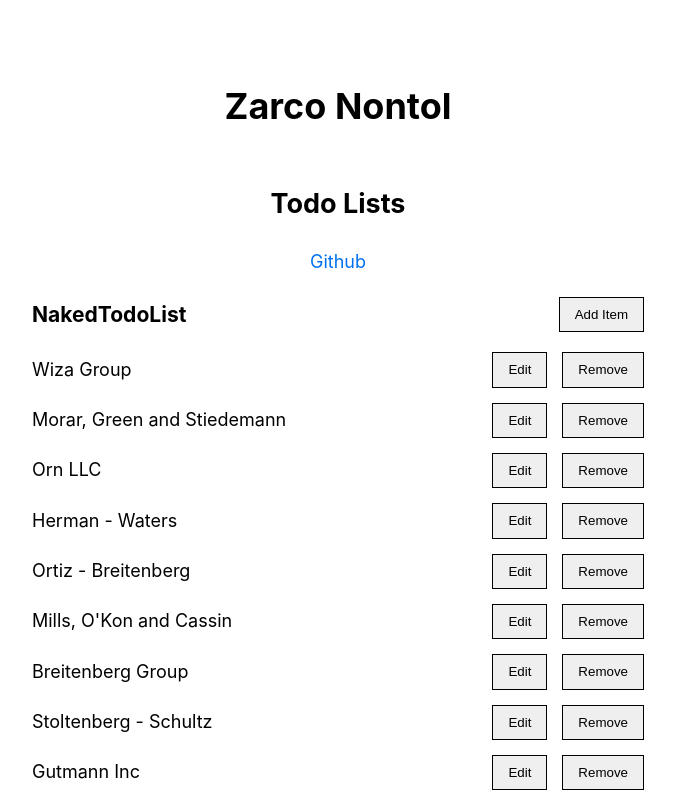
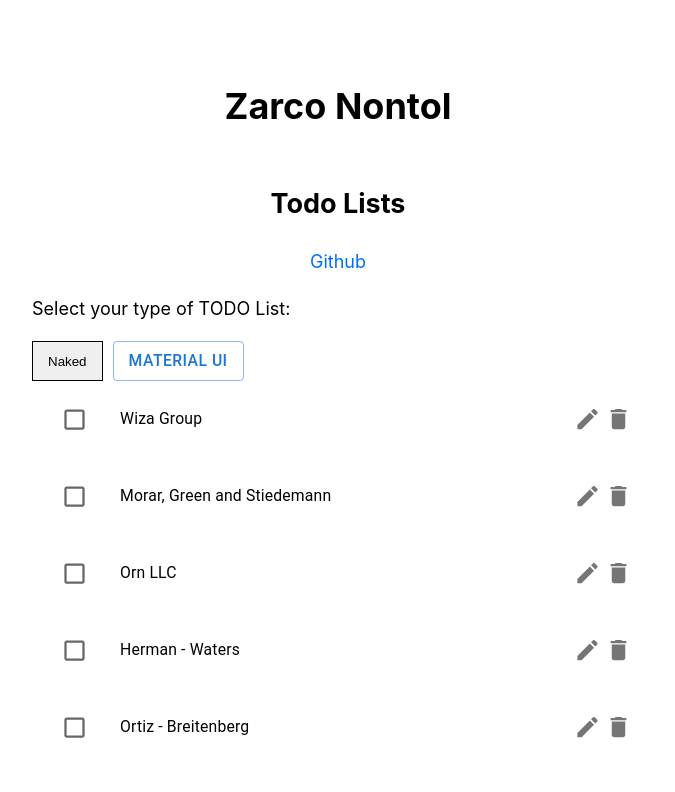
Before and after one commit to ZarcoNontol/todo-list-nextjs, a Next.js app: page / in a window 1280 px wide. Shown: the top 792 px of the page, without its empty margins (302-977 px from the left). Built offline with nearby package versions, Linux system fonts and the light colour scheme.

Commit message:
add mui example

```diff
--- a/modules/todo-list/components/index.ts
+++ b/modules/todo-list/components/index.ts
@@ -1,3 +1,3 @@
 export * from './naked';
-// export * from './mui';
+export * from './mui';
 // export * from './chakra';
--- /dev/null
+++ b/modules/todo-list/components/mui/MUITodoList.tsx
@@ -0,0 +1,58 @@
+import { List, ListItem, IconButton, ListItemText, Box, Checkbox, ListItemIcon, ListItemButton } from "@mui/material";
+import {
+  Delete as DeleteIcon,
+  Edit as EditIcon
+} from '@mui/icons-material';
+
+import { ListItemDTO } from "../../interfaces";
+import { useInMemoryTodoList } from "../../hooks";
+import { useState } from "react";
+
+const MUITodoListItem = ({ item }: { item: ListItemDTO }) => {
+  const [checked, setChecked] = useState(false);
+  const handleToggle = () => {
+    setChecked(!checked);
+  };
+  return (
+    <ListItem
+      sx={{ marginBottom: 2 }}
+      secondaryAction={
+        <Box>
+          <IconButton edge="end" aria-label="delete">
+            <EditIcon />
+          </IconButton>
+          <IconButton edge="end" aria-label="delete">
+            <DeleteIcon />
+          </IconButton>
+        </Box>
+      }
+    >
+      <ListItemButton onClick={handleToggle} dense>
+        <ListItemIcon>
+          <Checkbox
+            edge="start"
+            checked={checked}
+            tabIndex={-1}
+            disableRipple
+          />
+        </ListItemIcon>
+        <ListItemText
+          primary={item.title}
+        />
+      </ListItemButton>
+    </ListItem>
+  );
+}
+
+export const MUITodoList = ({ initialItems }: { initialItems: ListItemDTO[] }) => {
+  const { items, addItem, removeItem, updateItem } = useInMemoryTodoList(initialItems);
+  return (
+    <List dense={true}>
+      {items.map((item) => {
+        return (
+          <MUITodoListItem key={item.id} item={item} />
+        )
+      })}
+    </List>
+  );
+};
--- /dev/null
+++ b/modules/todo-list/components/mui/index.ts
@@ -0,0 +1 @@
+export * from './MUITodoList';
--- a/modules/todo-list/components/naked/NakedList.tsx
+++ b/modules/todo-list/components/naked/NakedList.tsx
@@ -1,10 +1,10 @@
 import { useState } from "react";
-import { ListItem } from "../../interfaces";
+import { ListItemDTO } from "../../interfaces";
 
 export interface NakedListItemProps {
-  item: ListItem;
+  item: ListItemDTO;
   onRemove: (id: string) => void;
-  onUpdate: (title: string, id: string) => void;
+  onUpdate: (item: ListItemDTO) => void;
 }
 
 const NakedListItem = ({ item, onRemove, onUpdate }) => {
@@ -22,7 +22,9 @@ const NakedListItem = ({ item, onRemove, onUpdate }) => {
             id={item.id}
             onChange={(event) => {
               if (event.target.value) {
-                onUpdate(event.target.value, item.id);
+                const itemUpdated: ListItemDTO = {...item}
+                itemUpdated.title = event.target.value
+                onUpdate(itemUpdated);
               }
             }}
           />
@@ -53,9 +55,9 @@ const NakedListItem = ({ item, onRemove, onUpdate }) => {
 };
 
 export interface ListProps {
-  items: ListItem[];
+  items: ListItemDTO[];
   onRemoveItem: (id: string) => void;
-  onUpdateItem: (title: string, id: string) => void;
+  onUpdateItem: (item: ListItemDTO) => void;
 }
 
 export const NakedList = ({ items, onRemoveItem, onUpdateItem }: ListProps) => {
--- a/modules/todo-list/components/naked/NakedTodoList.tsx
+++ b/modules/todo-list/components/naked/NakedTodoList.tsx
@@ -1,9 +1,9 @@
 import { NakedList } from "./NakedList";
 import faker from "faker";
 import { useInMemoryTodoList } from "../../hooks";
-import { ListItem } from "../../interfaces";
+import { ListItemDTO } from "../../interfaces";
 
-export const NakedTodoList = ({ initialItems }: { initialItems: ListItem[]}) => {
+export const NakedTodoList = ({ initialItems }: { initialItems: ListItemDTO[]}) => {
   const { items, addItem, removeItem, updateItem } = useInMemoryTodoList(initialItems);
   return (
     <div className="naked-todo-list">
@@ -24,9 +24,7 @@ export const NakedTodoList = ({ initialItems }: { initialItems: ListItem[]}) =>
           onRemoveItem={(id) => {
             removeItem(id);
           }}
-          onUpdateItem={(title, id) => {
-            updateItem(title, id);
-          }}
+          onUpdateItem={updateItem}
         />
       </div>
     </div>
--- a/modules/todo-list/helpers/items-generator.ts
+++ b/modules/todo-list/helpers/items-generator.ts
@@ -1,8 +1,8 @@
 import faker from "faker";
-import { ListItem } from "../components";
+import { ListItemDTO } from "../components";
 
 export const itemsGenerator = () => {
-  const items: ListItem[] = [];
+  const items: ListItemDTO[] = [];
   for (let index = 1; index < 10; index++) {
     items.push({
       id: faker.datatype.uuid(),
--- a/modules/todo-list/hooks/in-memory.tsx
+++ b/modules/todo-list/hooks/in-memory.tsx
@@ -1,9 +1,9 @@
 import faker from "faker";
 
 import { useState } from "react";
-import { ListItem } from "../interfaces";
+import { ListItemDTO } from "../interfaces";
 
-export const useInMemoryTodoList = (initialItems: ListItem[]) => {
+export const useInMemoryTodoList = (initialItems: ListItemDTO[]) => {
   const [items, updateItems] = useState(initialItems);
 
   const addItem = (title: string) => {
@@ -20,14 +20,12 @@ export const useInMemoryTodoList = (initialItems: ListItem[]) => {
     });
   };
 
-  const updateItem = (title: string, id: string) => {
-    const itemToUpdate = items.findIndex((item) => {
-      return item.id === id;
-    });
+  const updateItem = (item: ListItemDTO) => {
+    const itemToUpdate = items.findIndex((needleItem) => needleItem.id === item.id);
 
     updateItems((state) => {
       const newState = [...state];
-      newState[itemToUpdate].title = title;
+      newState[itemToUpdate] = item;
       return newState;
     });
   };
--- a/modules/todo-list/interfaces/todo-list.ts
+++ b/modules/todo-list/interfaces/todo-list.ts
@@ -3,7 +3,7 @@ List Item Data Interface, it should be the same for all types of TODO list.
 In that way we can abstract Props Interfaces from Data Interfaces.
 This could also be a DTO from a Back End.
 */
-export interface ListItem {
+export interface ListItemDTO {
   id: string;
   title: string;
   completed: boolean;
--- a/package.json
+++ b/package.json
@@ -8,6 +8,7 @@
   "dependencies": {
     "@emotion/react": "^11.7.1",
     "@emotion/styled": "^11.6.0",
+    "@mui/icons-material": "^5.3.1",
     "@mui/material": "^5.4.0",
     "date-fns": "^2.11.1",
     "faker": "^5.5.3",
--- a/pages/index.tsx
+++ b/pages/index.tsx
@@ -1,6 +1,7 @@
+import { Button } from '@mui/material';
 import Head from 'next/head'
 import Layout, { siteTitle } from '../components/layout'
-import { NakedTodoList } from '../modules/todo-list'
+import { NakedTodoList, MUITodoList } from '../modules/todo-list'
 import { itemsGenerator } from '../modules/todo-list/helpers';
 
 export default function Home({ items }) {
@@ -10,6 +11,18 @@ export default function Home({ items }) {
         <title>{siteTitle}</title>
       </Head>
       <div>
+        <div className='todo-list-selector'>
+          <p className='todo-list-selector__title'>Select your type of TODO List:</p>
+          <div className='todo-list-selector__buttons-group'>
+            <button
+              className="todo-list-selector__button naked-todo-list__button"
+            >
+              Naked
+            </button>
+            <Button className='todo-list-selector__button' variant={'outlined'}>Material UI</Button>
+          </div>
+        </div>
+        <MUITodoList initialItems={items} />
         <NakedTodoList initialItems={items} />
       </div>
     </Layout>
--- a/styles/global.scss
+++ b/styles/global.scss
@@ -26,6 +26,8 @@ img {
   display: block;
 }
 
+@import "./pages/home";
+
 // Include Naked Todo List here.
 // This styles will always be included in production.
 @import "../modules/todo-list/styles/naked-todo-list.scss";
--- /dev/null
+++ b/styles/pages/home.scss
@@ -0,0 +1,10 @@
+.todo-list-selector__buttons-group {
+  display: flex;
+}
+
+.todo-list-selector__button {
+  margin-right: 10px;
+  &:last-child {
+    margin-right: 0;
+  }
+}
```
Also changed, not shown: 1 other file (tests, documents, lock files or other folders).
